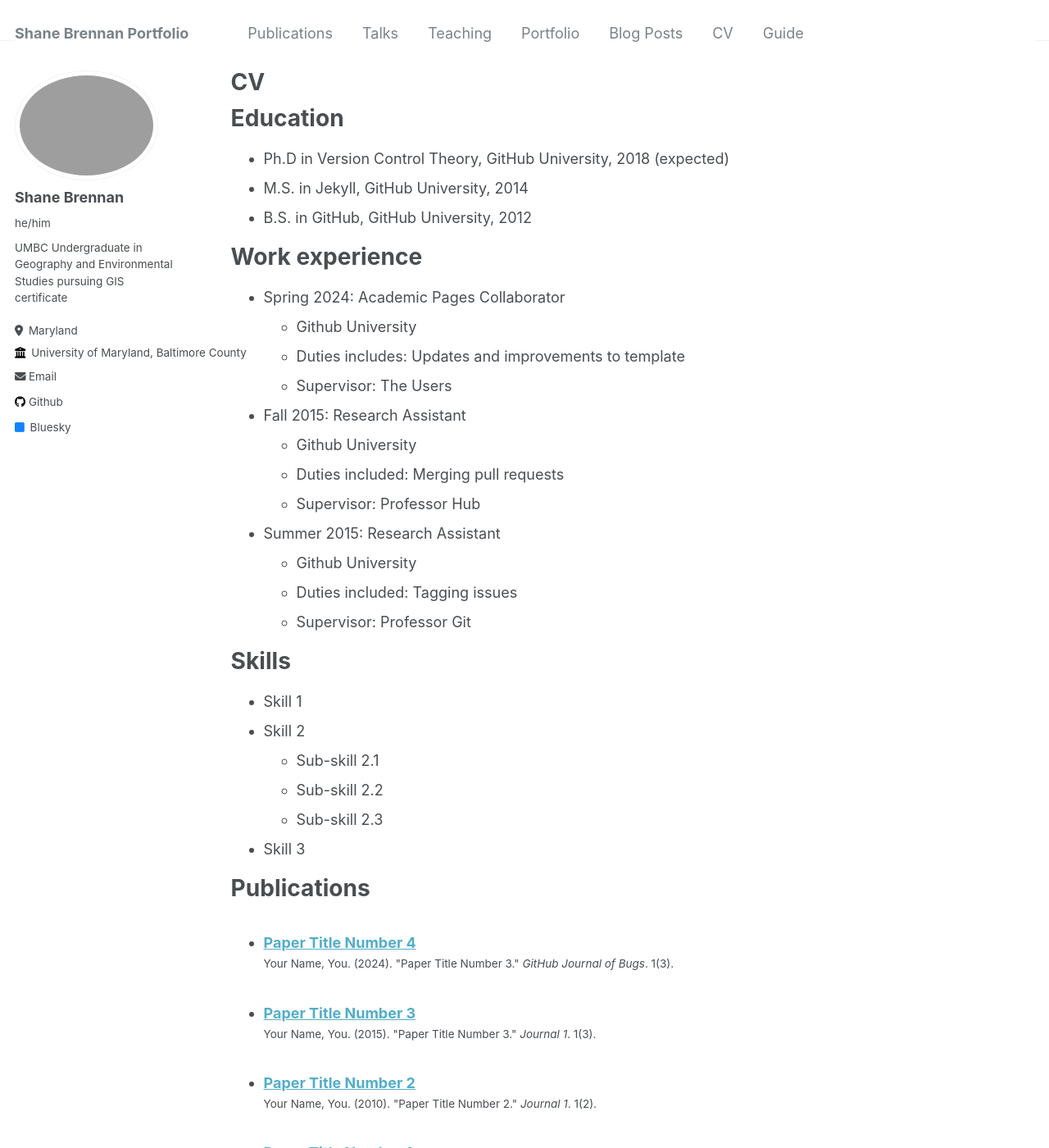
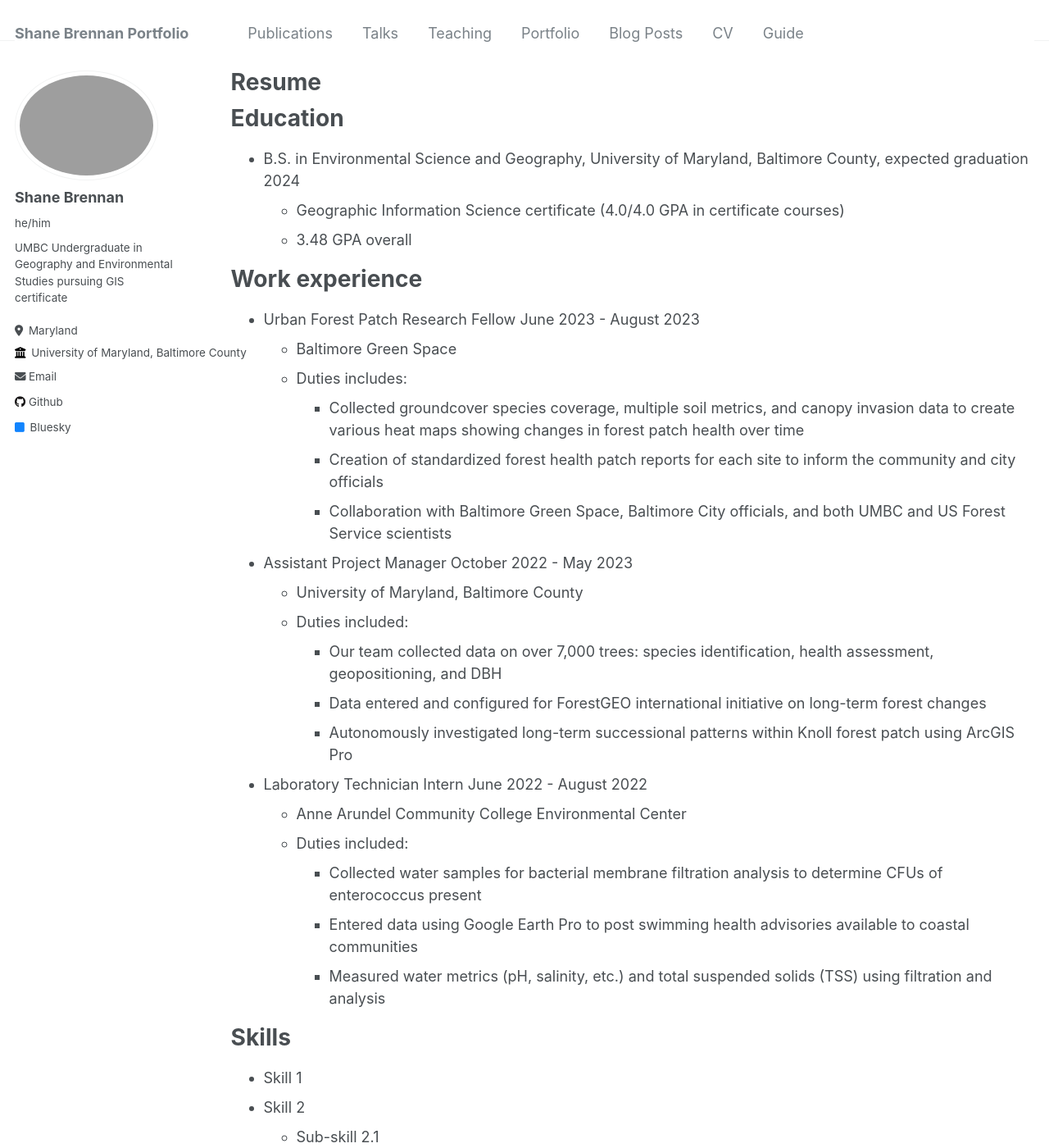
Before and after one commit to ShaneBren/ShaneBre.github.io, a Jekyll site: the page built from _pages/cv.md, in a window 1280 px wide and 1400 px high. Shown: the whole window at 82% size. Built offline with Jekyll 4.4.1, drawn with Linux system fonts in a browser that asks for light colours.

Commit message:
Update cv.md

```diff
--- a/_pages/cv.md
+++ b/_pages/cv.md
@@ -1,6 +1,6 @@
 ---
 layout: archive
-title: "CV"
+title: "Resume"
 permalink: /cv/
 author_profile: true
 redirect_from:
@@ -11,26 +11,34 @@ redirect_from:
 
 Education
 ======
-* Ph.D in Version Control Theory, GitHub University, 2018 (expected)
-* M.S. in Jekyll, GitHub University, 2014
-* B.S. in GitHub, GitHub University, 2012
+* B.S. in Environmental Science and Geography, University of Maryland, Baltimore County, expected graduation 2024
+   * Geographic Information Science certificate (4.0/4.0 GPA in certificate courses)
+   * 3.48 GPA overall
 
 Work experience
 ======
-* Spring 2024: Academic Pages Collaborator
-  * Github University
-  * Duties includes: Updates and improvements to template
-  * Supervisor: The Users
+* Urban Forest Patch Research Fellow June 2023 - August 2023
+  * Baltimore Green Space
+  * Duties includes:
+    * Collected groundcover species coverage, multiple soil metrics, and canopy invasion data to create various heat maps
+showing changes in forest patch health over time
+    * Creation of standardized forest health patch reports for each site to inform the community and city officials
+    * Collaboration with Baltimore Green Space, Baltimore City officials, and both UMBC and US Forest Service scientists
 
-* Fall 2015: Research Assistant
-  * Github University
-  * Duties included: Merging pull requests
-  * Supervisor: Professor Hub
+* Assistant Project Manager October 2022 - May 2023
+  * University of Maryland, Baltimore County
+  * Duties included:
+    * Our team collected data on over 7,000 trees: species identification, health assessment, geopositioning, and DBH
+    * Data entered and configured for ForestGEO international initiative on long-term forest changes
+    * Autonomously investigated long-term successional patterns within Knoll forest patch using ArcGIS Pro
 
-* Summer 2015: Research Assistant
-  * Github University
-  * Duties included: Tagging issues
-  * Supervisor: Professor Git
+* Laboratory Technician Intern  June 2022 - August 2022
+  * Anne Arundel Community College Environmental Center
+  * Duties included:
+    * Collected water samples for bacterial membrane filtration analysis to determine CFUs of enterococcus present
+    * Entered data using Google Earth Pro to post swimming health advisories available to coastal communities
+    * Measured water metrics (pH, salinity, etc.) and total suspended solids (TSS) using filtration and analysis
+
 
 Skills
 ======
```
